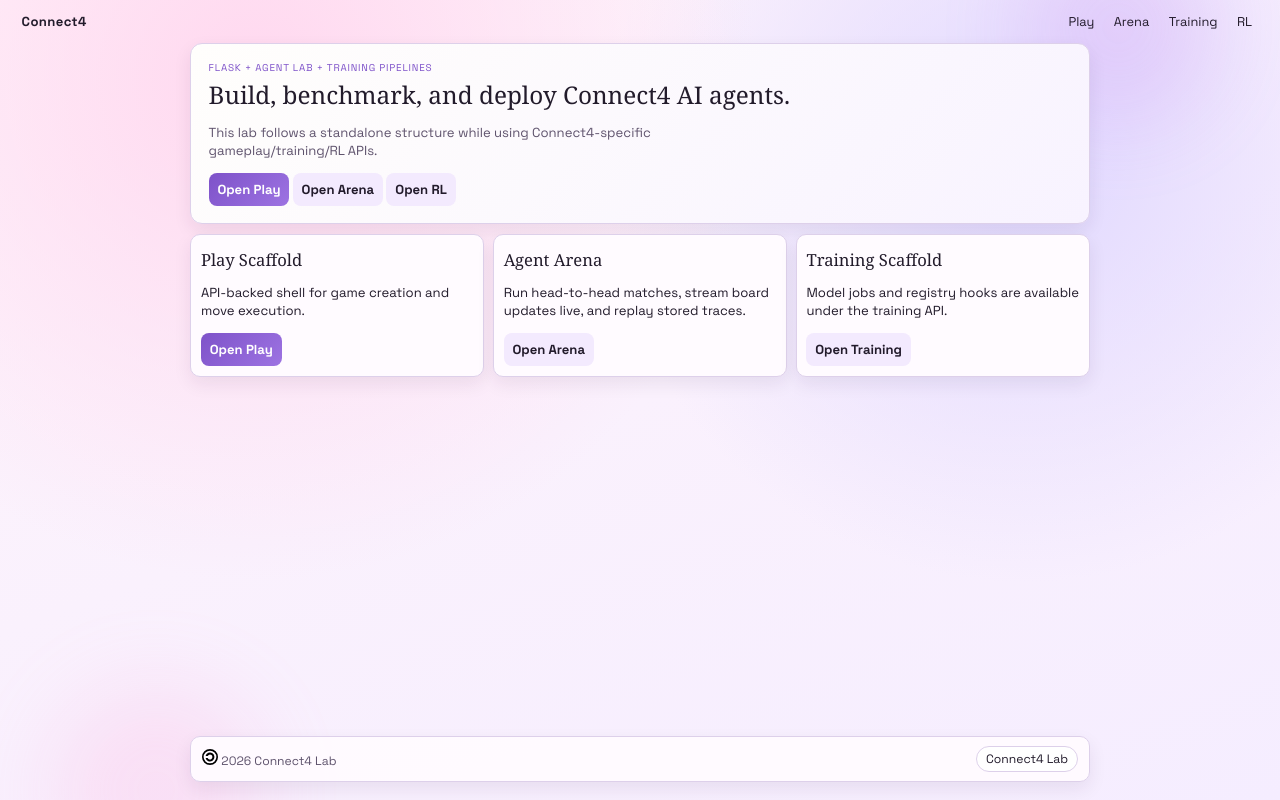
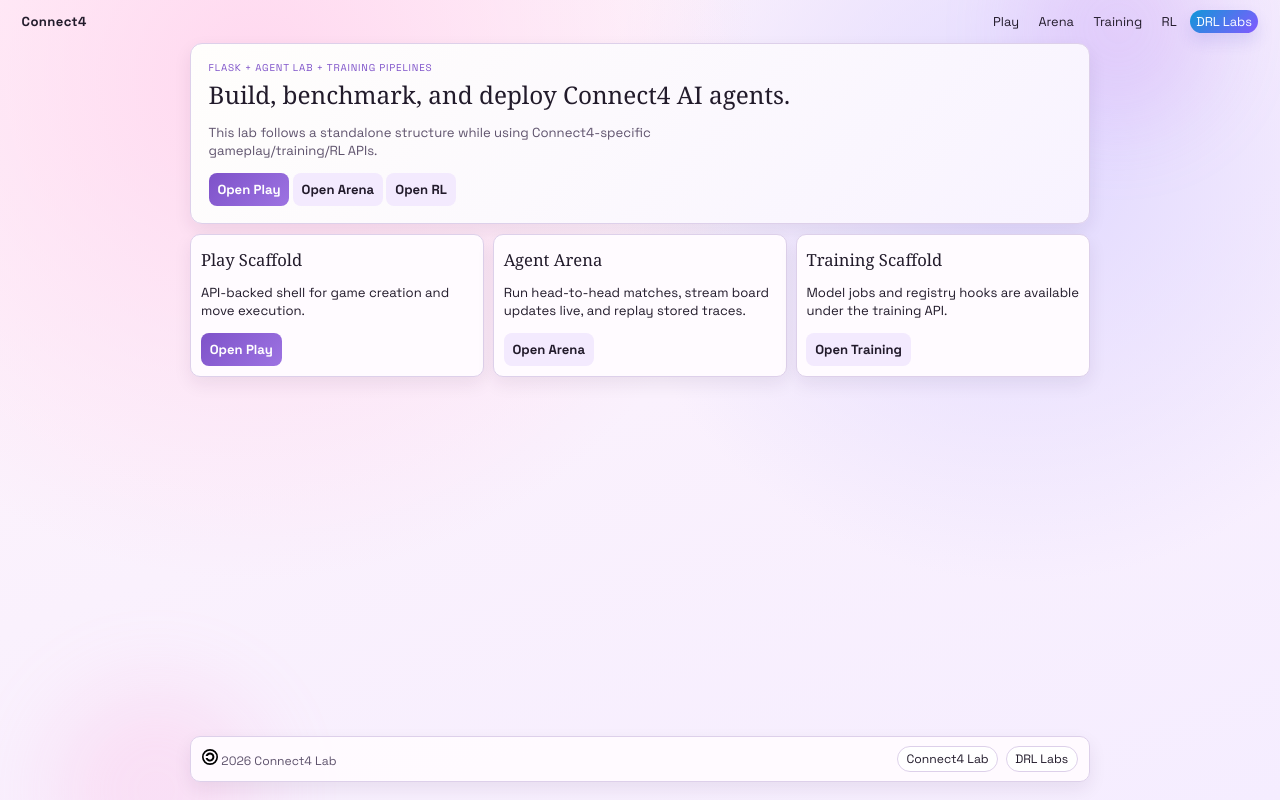
Before and after one commit to davidabelin/c4, a Flask app: page / in a window 1280 px wide. Run offline with Flask 3, Linux system fonts and the light colour scheme; some web fonts are replaced.

Commit message:
Spit'n Polish for the Separate and All-Alone C4 sub-app
- Add configurable `DRL_HOME_URL` support with a local default back to DRL.
- Add `DRL Labs` header/footer navigation.
- Set cloud `DRL_HOME_URL` in `app.drl.yaml`.
- Cover the DRL return link in page tests.

```diff
--- a/app.drl.yaml
+++ b/app.drl.yaml
@@ -9,5 +9,6 @@ env_variables:
   C4_EXPORTS_DIR: /tmp/c4/exports
   C4_TRAINING_EXECUTION_MODE: local
   C4_AGENT_MATCH_DEFAULT_TURNS: "42"
+  DRL_HOME_URL: https://deeprl-031026.wm.r.appspot.com/
 
 service_account: administrator@deeprl-031026.iam.gserviceaccount.com
--- a/c4_web/__init__.py
+++ b/c4_web/__init__.py
@@ -81,6 +81,7 @@ def create_app(config: dict | None = None) -> Flask:
         INTERNAL_WORKER_TOKEN=os.getenv("C4_INTERNAL_WORKER_TOKEN", ""),
         INTERNAL_WORKER_TOKEN_SECRET=os.getenv("C4_INTERNAL_WORKER_TOKEN_SECRET", ""),
         AGENT_MATCH_DEFAULT_TURNS=int(os.getenv("C4_AGENT_MATCH_DEFAULT_TURNS", "42")),
+        DRL_HOME_URL=os.getenv("DRL_HOME_URL", "http://127.0.0.1:5000/"),
     )
     if config:
         app.config.update(config)
@@ -117,6 +118,12 @@ def create_app(config: dict | None = None) -> Flask:
     app.extensions["rl_jobs"] = RLJobManager(repository, models_dir=app.config["MODELS_DIR"])
     app.extensions["match_jobs"] = MatchJobManager(repository, default_agent=app.config["DEFAULT_AGENT"])
 
+    @app.context_processor
+    def inject_shared_links() -> dict[str, str]:
+        """Expose parent-lab navigation without coupling this app to DRL routes."""
+
+        return {"drl_home_url": str(app.config.get("DRL_HOME_URL", "")).strip()}
+
     from c4_web.blueprints.arena import arena_bp
     from c4_web.blueprints.game import game_bp
     from c4_web.blueprints.main import main_bp
--- a/c4_web/static/css/theme.css
+++ b/c4_web/static/css/theme.css
@@ -86,6 +86,16 @@ body {
 
 .site-nav a:hover {
   background: rgba(126, 82, 201, 0.11);
+}
+
+.site-nav .nav-return {
+  color: #fff;
+  background: linear-gradient(135deg, #1197d8, #8459ff);
+  box-shadow: 0 8px 16px rgba(79, 73, 202, 0.14);
+}
+
+.site-nav .nav-return:hover {
+  background: linear-gradient(135deg, #0f8dcc, #7650ee);
 }
 
 .page {
--- a/c4_web/templates/base.html
+++ b/c4_web/templates/base.html
@@ -22,6 +22,9 @@
         <a href="{{ url_for('main.arena_page') }}">Arena</a>
         <a href="{{ url_for('main.training_page') }}">Training</a>
         <a href="{{ url_for('main.rl_page') }}">RL</a>
+        {% if drl_home_url %}
+        <a class="nav-return" href="{{ drl_home_url }}">DRL Labs</a>
+        {% endif %}
       </nav>
     </header>
     <main class="page">{% block content %}{% endblock %}</main>
@@ -33,6 +36,9 @@
         </p>
         <nav class="footer-links" aria-label="Connect4 footer">
           <a href="{{ url_for('main.home') }}">Connect4 Lab</a>
+          {% if drl_home_url %}
+          <a href="{{ drl_home_url }}">DRL Labs</a>
+          {% endif %}
         </nav>
       </div>
     </footer>
```
Also changed, not shown: tests/test_pages.py (+3 -0 lines).
